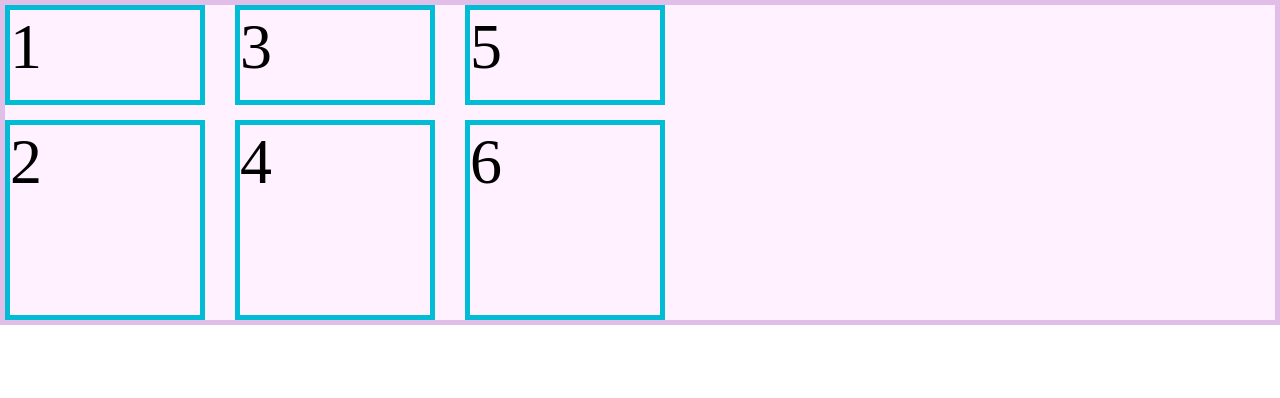
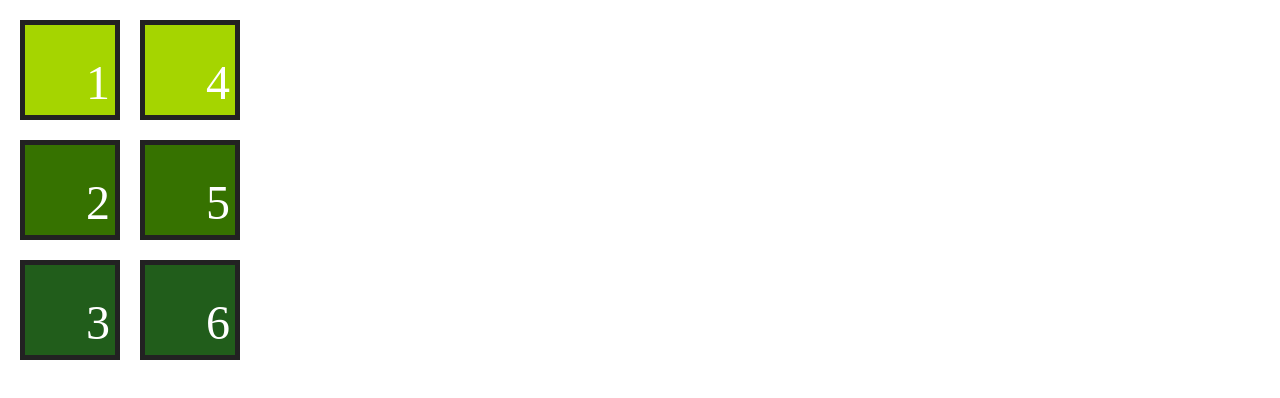
Before and after one commit to ingramirezrivera/CSSGridLayout, a plain HTML site: page Proiedades de Grid/index.html in a window 1280 px wide. Drawn offline with Linux system fonts and the light colour scheme.

Commit message:
Propiedades de ubicación

```diff
--- a/index.html
+++ b/Proiedades de Grid/index.html
@@ -9,12 +9,12 @@
 </head>
 <body>
     <div class="contenedor">
-        <div class="item">1</div>
-        <div class="item">2</div>
-        <div class="item">3</div>
-        <div class="item">4</div>
-        <div class="item">5</div>
-        <div class="item">6</div>
+        <div class="item greenlight">1</div>
+        <div class="item greenmid">2</div>
+        <div class="item darkgreen">3</div>
+        <div class="item greenlight">4</div>
+        <div class="item greenmid">5</div>
+        <div class="item darkgreen">6</div>
 
 
     </div>
--- /dev/null
+++ b/Proiedades de Grid/styles.css
@@ -0,0 +1,34 @@
+*{
+    margin: 0px;
+    padding: 0px;
+    box-sizing: border-box;
+}
+.contenedor {
+    margin: 20px;
+    display: grid;
+    grid-template-columns: 100px 100px;
+    grid-template-rows: 100px 100px 100px;
+    grid-auto-flow: column;
+    gap: 20px;
+
+
+}
+
+.item {
+    padding: 5px;
+    display: flex;
+    border: 5px solid #222222;
+    font-size: 3rem;
+    color: #ffff;
+    justify-content: flex-end;
+    align-items: end;
+}
+.greenlight {
+    background-color: #a5d500 ;
+}
+.greenmid {
+    background-color: #367200;
+}
+.darkgreen {
+    background-color: #215d1b;
+}
--- /dev/null
+++ b/Propiedades de alineación/Reto2/style.css
@@ -0,0 +1,59 @@
+* {
+    margin: 0;
+    padding: 0;
+    box-sizing: border-box;
+}
+html {
+    font-size: 62.5%;
+}
+.container {
+    width: 100%;
+    height: 700px;
+    display: grid;
+    grid-template-columns: 150px 150px 150px;
+    grid-auto-rows: 150px;
+    background-color: green;
+    gap: 25px;
+    place-content: center;
+
+}
+.item {
+    border: 2px solid white;
+    color:white;
+    font-size: 4rem;
+}
+.item-1 {
+    justify-self: strat;
+    align-self: start;
+}
+.item-2 {
+    justify-self: center;
+    align-self: start;
+}
+.item-3 {
+    justify-self: end;
+    align-self: start;
+}
+.item-4 {
+    justify-self: start;
+    align-self: center;
+}
+.item-5 {
+    place-self: center;
+}
+.item-6 {
+    justify-self: end;
+    align-self: center;
+}
+.item-7 {
+    justify-self: start;
+    align-self: end;
+}
+.item-8 {
+    justify-self: center;
+    align-self: end;
+}
+.item-9 {
+    justify-self: end;
+    align-self: end;
+}
--- /dev/null
+++ b/Propiedades de alineación/styles.css
@@ -0,0 +1,35 @@
+*{
+    margin: 0px;
+    padding: 0px;
+    box-sizing: border-box;
+}
+.contenedor {
+    display: grid;
+    grid-template-columns: 150px 150px 150px;
+    grid-auto-rows: 150px;
+    gap: 15px;
+    background-color: #367200;
+    place-content: center;
+    height: 600px;
+    justify-items: end;
+    align-items: start;
+}
+
+.item {
+    border: 5px solid #222222;
+    font-size: 3rem;
+    color: white;
+}
+.item-2 {
+    justify-self: start;
+    align-self: end;
+}
+.greenlight {
+    background-color: #a5d500 ;
+}
+.greenmid {
+    background-color: #367200;
+}
+.darkgreen {
+    background-color: #215d1b;
+}
--- /dev/null
+++ b/Propiedades de ubicación/style.css
@@ -0,0 +1,40 @@
+*{
+    margin: 0;
+    padding: 0;
+    box-sizing: border-box;
+}
+html {
+    font-size: 62.5%;
+}
+.container {
+    width: 100%;
+    height: 800px;
+    background-color: lightgray;
+    display: grid;
+    grid-template-columns: 200px 200px 200px;
+    grid-template-rows: 200px 200px 200px;
+    place-content: center;
+}
+.item-1 {
+    background-color: green;
+    grid-column-start: 1;
+    grid-column-end: 4 ;
+    color: white;
+    font-size: 3rem;
+}
+.item-2 {
+    background-color: lightgreen;
+    grid-row-start: 2;
+    grid-row-end: 4;
+    color: white;
+    font-size: 3rem;
+}
+.item-3 {
+    background-color: darkolivegreen;
+    grid-column-start: 2;
+    grid-column-end: 4;
+    grid-row-start: 2;
+    grid-row-end: 4;
+    color: white;
+    font-size: 3rem;
+}
--- a/styles.css
+++ /dev/null
@@ -1,20 +0,0 @@
-*{
-    margin: 0px;
-    padding: 0px;
-    box-sizing: border-box;
-}
-.contenedor {
-    border: 5px solid #e1bee7;
-    background-color: #fff1ff;
-    display: grid;
-    grid-template-rows: 100px 200px;
-    grid-auto-columns: 200px;
-    grid-auto-flow: column;
-    row-gap: 15px;
-    column-gap: 30px;
-}
-
-.item {
-     border: 5px solid #00bcd4;
-     font-size: 4rem;
-}
```
Also changed, not shown: Propiedades de alineación/Reto2/index.html (added, +23 -0 lines), Propiedades de alineación/index.html (added, +21 -0 lines), Propiedades de ubicación/index.html (added, +18 -0 lines).
